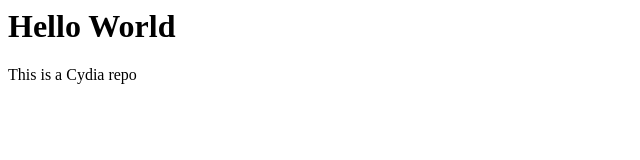
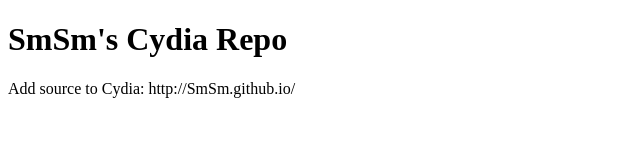
Before and after one commit to Qudar/SmSm.github.io, a plain HTML site: page index.html in a window 1280 px wide. Shown: the whole page, without its empty margins (0-640 px from the left). Drawn offline with Linux system fonts and the light colour scheme.

Commit message:
Created By sAm

```diff
--- a/index.html
+++ b/index.html
@@ -1,6 +1,6 @@
+<!DOCTYPE html>
 <html>
 <body>
-<h1>Hello World</h1>
-<p>This is a Cydia repo</p>
-</body>
+<h1>SmSm's Cydia Repo</h1>
+<p>Add source to Cydia: http://SmSm.github.io/</p>
 </html>
```
Also changed, not shown: CydiaIcon.png (added), 3 other files.
